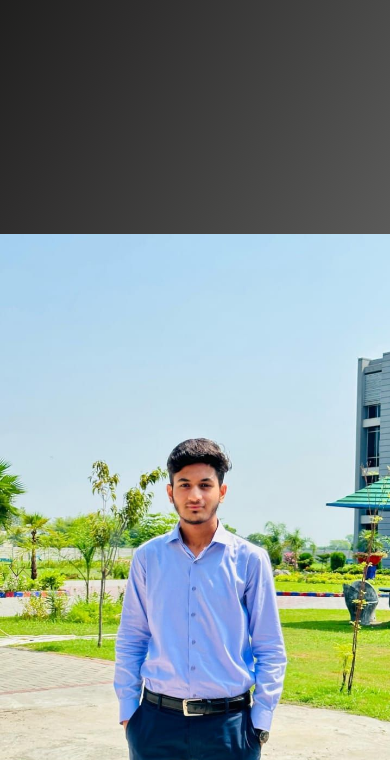
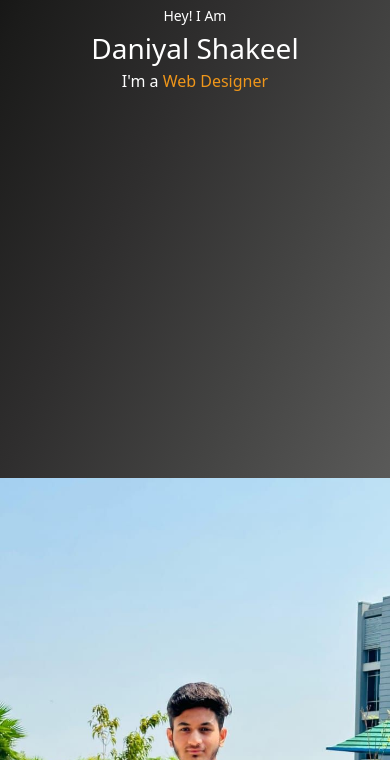
Before and after one commit to unikalnix/portfolioWebsite, a plain HTML site: page index.html in a window 390 px wide. Shown: the part 428-1188 px from the top of the page. Drawn offline with nearby package versions, Linux system fonts and the light colour scheme.

Commit message:
Update style.css

```diff
--- a/style.css
+++ b/style.css
@@ -158,11 +158,9 @@ body {
     padding-right: 30px;
   }
 }
-/* landing page responsive*/
-@media only screen and (max-width: 320px) {
+/* landing page responsive */
 .landing-page {
   width: 100%;
-    height: 455px;
   background-image: linear-gradient(
       to right bottom,
       #000000,
@@ -176,13 +174,16 @@ body {
   display: flex;
   align-items: center;
   justify-content: center;
+  height: 100vh; /* Set the height to 100% of the viewport height */
 }
+
 .text-span {
   color: white;
   text-align: center;
 }
+
 .text-span > span {
-    font-size: 10px;
+  font-size: 20px; /* Adjust the font size for larger screens */
   text-transform: capitalize;
 }
 
@@ -194,60 +195,31 @@ body {
 #intro-text > span {
   color: #ef961a;
 }
-}
-@media only screen and (min-width: 320px) {
-  .landing-page {
-    width: 100%;
-    height: 600px;
-    background-image: linear-gradient(
-      to right bottom,
-      #000000,
-      #1b1b1a,
-      #2f2e2e,
-      #444443,
-      #5a5a59
-    );
-    background-repeat: no-repeat;
-    background-size: auto;
-    display: flex;
-    align-items: center;
-    justify-content: center;
-  }
-  .text-span {
-    color: white;
-    text-align: center;
-  }
+
+/* Responsive styles for smaller screens */
+@media only screen and (max-width: 768px) {
   .text-span > span {
-    font-size: 10px;
-    text-transform: capitalize;
+      font-size: 16px; /* Adjust the font size for medium-sized screens */
   }
 
   .daniyal {
-    font-size: 42px !important;
-    text-transform: capitalize;
+      font-size: 36px !important;
+  }
 }
 
-  #intro-text > span {
-    color: #ef961a;
+@media only screen and (max-width: 480px) {
+  .text-span > span {
+      font-size: 14px; /* Adjust the font size for smaller screens */
+  }
+
+  .daniyal {
+      font-size: 28px !important;
   }
 }
-@media only screen and (min-width: 768px) {
-  .landing-page {
-    height: 550px;
-  }
-}
-@media only screen and (min-width: 1024px) {
-  .landing-page {
-    height: 606px;
-  }
-}
-@media only screen and (min-width: 1440px) {
-  .landing-page {
-    height: 717px;
-  }
-}
+
 /* section 2 responsive */
 @media only screen and (max-width: 320px) {
+
   .myPictureContainer > img {
     width: -webkit-fill-available;
   }
@@ -264,7 +236,6 @@ body {
   }
   .s2-content {
     margin: 40px 0 0 0;
-    height: 500px;
   }
   .s2-data {
     padding: 10px;
@@ -296,9 +267,8 @@ body {
   }
 }
 @media only screen and (min-width: 320px) {
-  .section-2{
-    height:1500px;
-  }
+
+
   .myPictureContainer > img {
     width: -webkit-fill-available;
   }
@@ -315,11 +285,11 @@ body {
   }
   .s2-content {
     margin: 40px 0 0 0;
-    height: 500px;
   }
   .s2-data {
     padding: 10px;
     text-transform: capitalize;
+    line-height: 45px;
   }
   .s2-data span:nth-child(4n - 2) {
     color: #999999;
@@ -351,6 +321,7 @@ body {
   }
 }
 @media only screen and (min-width: 768px) {
+
   .section-2 {
     display: flex;
     align-items: flex-start;
@@ -375,7 +346,6 @@ body {
   .myPictureContainer > .myPicture {
     margin-top: 15px;
     width: 345px;
-    height: 520px;
     object-fit: contain;
   }
   .s2-content {
```
Lines whose indentation alone changed are shown as unchanged.
